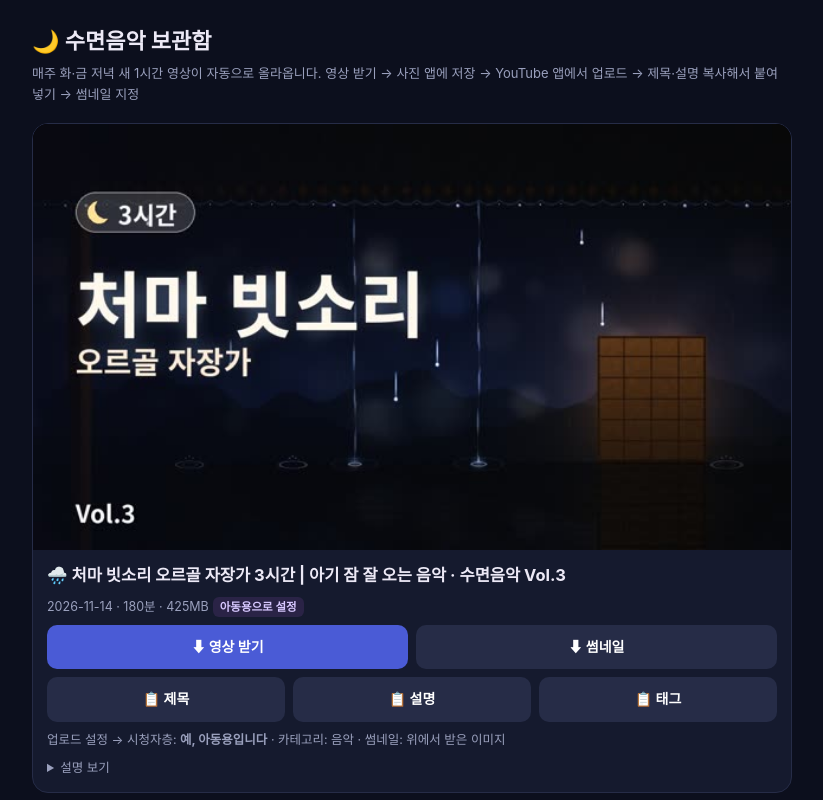
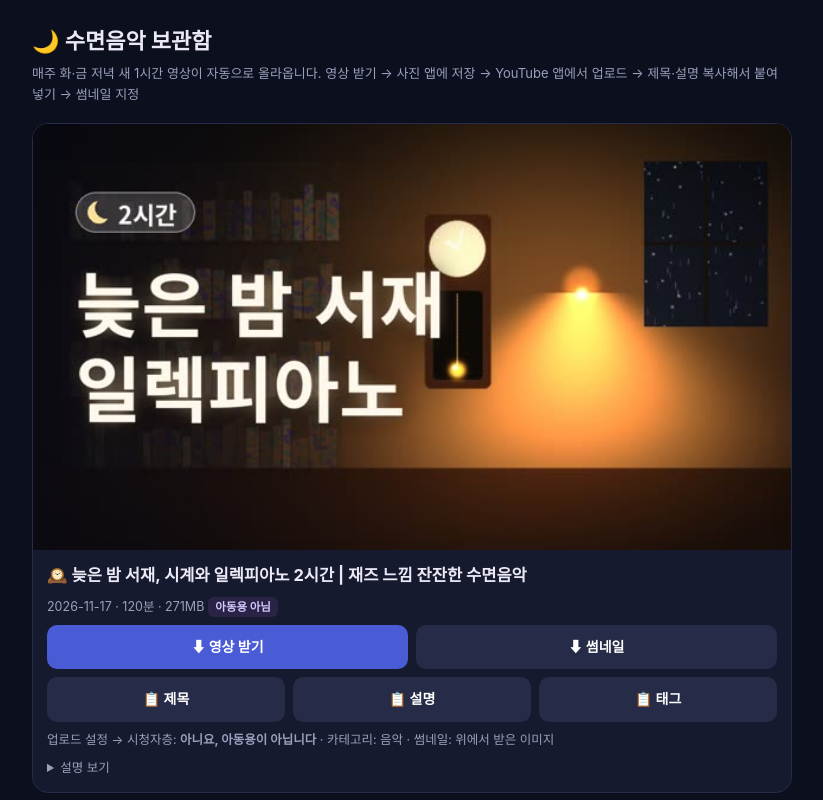
Before and after one commit to yunsub2002/yscomslip, a plain HTML site: page index.html in a window 1280 px wide. Shown: the top 800 px of the page, without its empty margins (228-1051 px from the left). Drawn offline with Linux system fonts and the light colour scheme.

Commit message:
수면음악 1편 추가 (2026-11-17)

```diff
--- a/index.html
+++ b/index.html
@@ -8,12 +8,32 @@ h1{font-size:22px;margin:6px 0 4px}p.s{color:var(--mut);margin:0 0 18px;font-siz
 .r{display:flex;gap:8px;flex-wrap:wrap}.r a,.r button{flex:1;min-width:96px;text-align:center;font:inherit;font-weight:700;font-size:14px;color:#fff;background:#4a5bd6;border:0;border-radius:10px;padding:11px;text-decoration:none;cursor:pointer}
 .r a.t,.r button{background:#262c47}details{font-size:12.5px;color:var(--mut)}details pre{white-space:pre-wrap;font:inherit;background:#0a0d18;padding:10px;border-radius:8px}
 </style></head><body><main><h1>🌙 수면음악 보관함</h1><p class="s">매주 화·금 저녁 새 1시간 영상이 자동으로 올라옵니다. 영상 받기 → 사진 앱에 저장 → YouTube 앱에서 업로드 → 제목·설명 복사해서 붙여 넣기 → 썸네일 지정</p>
+<div class="v"><img src="thumbs/clock_epiano_111711480_thumb.jpg" alt="" loading="lazy"><div class="b"><h2>🕰️ 늦은 밤 서재, 시계와 일렉피아노 2시간 | 재즈 느낌 잔잔한 수면음악</h2>
+<div class="m">2026-11-17 · 120분 · 271MB<span class="k">아동용 아님</span></div>
+<div class="r"><a href="https://github.com/yunsub2002/yscomslip/releases/download/sleep-20261117-1148/clock_epiano_111711480.mp4">⬇ 영상 받기</a><a class="t" href="https://github.com/yunsub2002/yscomslip/releases/download/sleep-20261117-1148/clock_epiano_111711480_thumb.jpg">⬇ 썸네일</a></div>
+<div class="r"><button data-c="t0">📋 제목</button><button data-c="d0">📋 설명</button><button data-c="g0">📋 태그</button></div>
+<div class="m">업로드 설정 → 시청자층: <b>아니요, 아동용이 아닙니다</b> · 카테고리: 음악 · 썸네일: 위에서 받은 이미지</div>
+<span id="t0" hidden>🕰️ 늦은 밤 서재, 시계와 일렉피아노 2시간 | 재즈 느낌 잔잔한 수면음악</span><span id="g0" hidden>일렉피아노, 재즈 수면음악, 시계 소리, 수면음악, 힐링음악, lofi, asmr, jazz sleep, 잠 잘오는 음악, 늦은 밤</span><details><summary>설명 보기</summary><pre id="d0">똑딱이는 괘종시계, 가끔 책장 넘기는 소리, 따뜻한 일렉피아노와 비브라폰. 늦은 밤 스탠드 하나 켜 둔 서재에서 잠드는 느낌이에요.
+
+🌙 2시간 동안 끊김 없이 이어지고, 시작은 천천히 커지고 마지막 1분은 소리가 서서히 작아져 잠을 깨우지 않아요.
+🎧 1분 30초마다 장면이 천천히 바뀌고, 그 장면의 소리도 함께 바뀝니다: 늦은 밤 서재(책장 넘김·괘종시계) → 촛불(장작) → 비 오는 창(빗소리) → 눈 오는 창가(바람·장작)
+🎼 이번 영상의 곡: 새로 작곡한 곡 38곡 — 일렉피아노 파 리디안 4/4박자 ♩=52, 비브라폰 솔 리디안 4/4박자 ♩=57, 펠트 피아노 녹턴 라 도리안 4/4박자 ♩=49 등
+🎻 악기: 일렉피아노 · 비브라폰 · 펠트 피아노
+💤 화면 밝기를 낮추고, 볼륨은 작게 틀어 주세요.
+
+━━━━━━━━━━
+🎵 음원·영상 안내
+이 영상의 음악, 자연의 소리, 배경 영상은 모두 이 채널에서 직접 프로그램으로 작곡·합성·제작한 창작물입니다. 외부 음원이나 샘플, 스톡 영상을 사용하지 않았습니다.
+
+🔔 매주 화요일·금요일 저녁, 새 수면음악이 올라옵니다. 구독하고 함께 푹 자요.
+
+#일렉피아노 #재즈수면음악 #시계소리 #수면음악 #힐링음악 #lofi #asmr #jazzsleep</pre></details></div></div>
 <div class="v"><img src="thumbs/rain_lullaby_111411530_thumb.jpg" alt="" loading="lazy"><div class="b"><h2>🌧️ 처마 빗소리 오르골 자장가 3시간 | 아기 잠 잘 오는 음악 · 수면음악 Vol.3</h2>
 <div class="m">2026-11-14 · 180분 · 425MB<span class="k">아동용으로 설정</span></div>
 <div class="r"><a href="https://github.com/yunsub2002/yscomslip/releases/download/sleep-20261114-1153/rain_lullaby_111411530.mp4">⬇ 영상 받기</a><a class="t" href="https://github.com/yunsub2002/yscomslip/releases/download/sleep-20261114-1153/rain_lullaby_111411530_thumb.jpg">⬇ 썸네일</a></div>
-<div class="r"><button data-c="t0">📋 제목</button><button data-c="d0">📋 설명</button><button data-c="g0">📋 태그</button></div>
+<div class="r"><button data-c="t1">📋 제목</button><button data-c="d1">📋 설명</button><button data-c="g1">📋 태그</button></div>
 <div class="m">업로드 설정 → 시청자층: <b>예, 아동용입니다</b> · 카테고리: 음악 · 썸네일: 위에서 받은 이미지</div>
-<span id="t0" hidden>🌧️ 처마 빗소리 오르골 자장가 3시간 | 아기 잠 잘 오는 음악 · 수면음악 Vol.3</span><span id="g0" hidden>빗소리 자장가, 오르골 자장가, 아기 수면음악, 자장가, 빗소리, 수면음악, 잠 잘오는 음악, 아기 잠재우기, lullaby, rain sounds</span><details><summary>설명 보기</summary><pre id="d0">처마 끝에서 똑똑 떨어지는 빗방울 소리 위로, 매번 새로 작곡한 오르골과 하프 자장가가 천천히 흘러갑니다.
+<span id="t1" hidden>🌧️ 처마 빗소리 오르골 자장가 3시간 | 아기 잠 잘 오는 음악 · 수면음악 Vol.3</span><span id="g1" hidden>빗소리 자장가, 오르골 자장가, 아기 수면음악, 자장가, 빗소리, 수면음악, 잠 잘오는 음악, 아기 잠재우기, lullaby, rain sounds</span><details><summary>설명 보기</summary><pre id="d1">처마 끝에서 똑똑 떨어지는 빗방울 소리 위로, 매번 새로 작곡한 오르골과 하프 자장가가 천천히 흘러갑니다.
 
 🌙 3시간 동안 끊김 없이 이어지고, 시작은 천천히 커지고 마지막 1분은 소리가 서서히 작아져 잠을 깨우지 않아요.
 🎼 이번 영상의 곡: 새로 작곡한 곡 66곡 — 오르골 라 장조 3/4박자 ♩=60, 하프 레 장조 4/4박자 ♩=54, 오르골 미 장조 3/4박자 ♩=55 등
@@ -30,9 +50,9 @@ h1{font-size:22px;margin:6px 0 4px}p.s{color:var(--mut);margin:0 0 18px;font-siz
 <div class="v"><img src="thumbs/rain_lullaby_111319590_thumb.jpg" alt="" loading="lazy"><div class="b"><h2>🌧️ 빗소리 오르골 자장가 2시간 | 아기 잠 잘 오는 음악 · 수면음악 Vol.2</h2>
 <div class="m">2026-11-13 · 120분 · 781MB<span class="k">아동용으로 설정</span></div>
 <div class="r"><a href="https://github.com/yunsub2002/yscomslip/releases/download/sleep-20261113-1959/rain_lullaby_111319590.mp4">⬇ 영상 받기</a><a class="t" href="https://github.com/yunsub2002/yscomslip/releases/download/sleep-20261113-1959/rain_lullaby_111319590_thumb.jpg">⬇ 썸네일</a></div>
-<div class="r"><button data-c="t1">📋 제목</button><button data-c="d1">📋 설명</button><button data-c="g1">📋 태그</button></div>
+<div class="r"><button data-c="t2">📋 제목</button><button data-c="d2">📋 설명</button><button data-c="g2">📋 태그</button></div>
 <div class="m">업로드 설정 → 시청자층: <b>예, 아동용입니다</b> · 카테고리: 음악 · 썸네일: 위에서 받은 이미지</div>
-<span id="t1" hidden>🌧️ 빗소리 오르골 자장가 2시간 | 아기 잠 잘 오는 음악 · 수면음악 Vol.2</span><span id="g1" hidden>빗소리 자장가, 오르골 자장가, 아기 수면음악, 자장가, 빗소리, 수면음악, 잠 잘오는 음악, 아기 잠재우기, lullaby, rain sounds</span><details><summary>설명 보기</summary><pre id="d1">창밖에 조용히 내리는 빗소리 위로, 매번 새로 작곡한 오르골 자장가가 천천히 흘러갑니다.
+<span id="t2" hidden>🌧️ 빗소리 오르골 자장가 2시간 | 아기 잠 잘 오는 음악 · 수면음악 Vol.2</span><span id="g2" hidden>빗소리 자장가, 오르골 자장가, 아기 수면음악, 자장가, 빗소리, 수면음악, 잠 잘오는 음악, 아기 잠재우기, lullaby, rain sounds</span><details><summary>설명 보기</summary><pre id="d2">창밖에 조용히 내리는 빗소리 위로, 매번 새로 작곡한 오르골 자장가가 천천히 흘러갑니다.
 
 🌙 2시간 동안 끊김 없이 이어지고, 시작은 천천히 커지고 마지막 1분은 소리가 서서히 작아져 잠을 깨우지 않아요.
 🎼 이번 영상의 곡: 새로 작곡한 자장가 44곡 (도장조 3/4박자 ♩=56, 시장조 3/4박자 ♩=60, 파장조 3/4박자 ♩=62 등)
@@ -48,9 +68,9 @@ h1{font-size:22px;margin:6px 0 4px}p.s{color:var(--mut);margin:0 0 18px;font-siz
 <div class="v"><img src="thumbs/firefly_lullaby_111314570_thumb.jpg" alt="" loading="lazy"><div class="b"><h2>✨ 반딧불 숲 오르골 3시간 | 아이 잠자리 동화 같은 수면음악</h2>
 <div class="m">2026-11-13 · 180분 · 872MB<span class="k">아동용으로 설정</span></div>
 <div class="r"><a href="https://github.com/yunsub2002/yscomslip/releases/download/sleep-20261113-1457/firefly_lullaby_111314570.mp4">⬇ 영상 받기</a><a class="t" href="https://github.com/yunsub2002/yscomslip/releases/download/sleep-20261113-1457/firefly_lullaby_111314570_thumb.jpg">⬇ 썸네일</a></div>
-<div class="r"><button data-c="t2">📋 제목</button><button data-c="d2">📋 설명</button><button data-c="g2">📋 태그</button></div>
+<div class="r"><button data-c="t3">📋 제목</button><button data-c="d3">📋 설명</button><button data-c="g3">📋 태그</button></div>
 <div class="m">업로드 설정 → 시청자층: <b>예, 아동용입니다</b> · 카테고리: 음악 · 썸네일: 위에서 받은 이미지</div>
-<span id="t2" hidden>✨ 반딧불 숲 오르골 3시간 | 아이 잠자리 동화 같은 수면음악</span><span id="g2" hidden>오르골, 자장가, 반딧불, 아기 수면음악, 어린이 자장가, 꿀잠, 수면음악, 잠 잘오는 음악, music box, lullaby</span><details><summary>설명 보기</summary><pre id="d2">반딧불이 춤추는 여름밤 숲. 오르골과 부드러운 피아노가 번갈아 들려주는 새 자장가들입니다.
+<span id="t3" hidden>✨ 반딧불 숲 오르골 3시간 | 아이 잠자리 동화 같은 수면음악</span><span id="g3" hidden>오르골, 자장가, 반딧불, 아기 수면음악, 어린이 자장가, 꿀잠, 수면음악, 잠 잘오는 음악, music box, lullaby</span><details><summary>설명 보기</summary><pre id="d3">반딧불이 춤추는 여름밤 숲. 오르골과 부드러운 피아노가 번갈아 들려주는 새 자장가들입니다.
 
 🌙 3시간 동안 끊김 없이 이어지고, 시작은 천천히 커지고 마지막 1분은 소리가 서서히 작아져 잠을 깨우지 않아요.
 🎼 이번 영상의 곡: 새로 작곡한 자장가 63곡 (레장조 3/4박자 ♩=53, 라장조 3/4박자 ♩=56, 시장조 3/4박자 ♩=55 등)
@@ -66,9 +86,9 @@ h1{font-size:22px;margin:6px 0 4px}p.s{color:var(--mut);margin:0 0 18px;font-siz
 <div class="v"><img src="thumbs/rain_only_111309040_thumb.jpg" alt="" loading="lazy"><div class="b"><h2>☔ 창밖 빗소리 2시간 | 잠 잘 오는 빗소리 · 공부 · 휴식</h2>
 <div class="m">2026-11-13 · 120분 · 787MB<span class="k">아동용 아님</span></div>
 <div class="r"><a href="https://github.com/yunsub2002/yscomslip/releases/download/sleep-20261113-0904/rain_only_111309040.mp4">⬇ 영상 받기</a><a class="t" href="https://github.com/yunsub2002/yscomslip/releases/download/sleep-20261113-0904/rain_only_111309040_thumb.jpg">⬇ 썸네일</a></div>
-<div class="r"><button data-c="t3">📋 제목</button><button data-c="d3">📋 설명</button><button data-c="g3">📋 태그</button></div>
+<div class="r"><button data-c="t4">📋 제목</button><button data-c="d4">📋 설명</button><button data-c="g4">📋 태그</button></div>
 <div class="m">업로드 설정 → 시청자층: <b>아니요, 아동용이 아닙니다</b> · 카테고리: 음악 · 썸네일: 위에서 받은 이미지</div>
-<span id="t3" hidden>☔ 창밖 빗소리 2시간 | 잠 잘 오는 빗소리 · 공부 · 휴식</span><span id="g3" hidden>빗소리, 빗소리 asmr, 잠잘때 빗소리, 수면 빗소리, 공부할때 빗소리, 백색소음, rain sounds, 수면음악, 자연의 소리, 1시간</span><details><summary>설명 보기</summary><pre id="d3">음악 없이 빗소리만 담았습니다. 창문에 부딪히는 빗방울과 멀리서 내리는 비의 낮은 소리가 1시간 동안 이어집니다.
+<span id="t4" hidden>☔ 창밖 빗소리 2시간 | 잠 잘 오는 빗소리 · 공부 · 휴식</span><span id="g4" hidden>빗소리, 빗소리 asmr, 잠잘때 빗소리, 수면 빗소리, 공부할때 빗소리, 백색소음, rain sounds, 수면음악, 자연의 소리, 1시간</span><details><summary>설명 보기</summary><pre id="d4">음악 없이 빗소리만 담았습니다. 창문에 부딪히는 빗방울과 멀리서 내리는 비의 낮은 소리가 1시간 동안 이어집니다.
 
 🌙 2시간 동안 끊김 없이 이어지고, 시작은 천천히 커지고 마지막 1분은 소리가 서서히 작아져 잠을 깨우지 않아요.
 💤 화면 밝기를 낮추고, 볼륨은 작게 틀어 주세요.
@@ -83,9 +103,9 @@ h1{font-size:22px;margin:6px 0 4px}p.s{color:var(--mut);margin:0 0 18px;font-siz
 <div class="v"><img src="thumbs/rain_lullaby_111211420_thumb.jpg" alt="" loading="lazy"><div class="b"><h2>🌧️ 빗소리 오르골 자장가 1시간 | 아기 잠 잘 오는 음악 · 수면음악</h2>
 <div class="m">2026-11-12 · 60분 · 635MB<span class="k">아동용으로 설정</span></div>
 <div class="r"><a href="https://github.com/yunsub2002/yscomslip/releases/download/sleep-20261112-1142/rain_lullaby_111211420.mp4">⬇ 영상 받기</a><a class="t" href="https://github.com/yunsub2002/yscomslip/releases/download/sleep-20261112-1142/rain_lullaby_111211420_thumb.jpg">⬇ 썸네일</a></div>
-<div class="r"><button data-c="t4">📋 제목</button><button data-c="d4">📋 설명</button><button data-c="g4">📋 태그</button></div>
+<div class="r"><button data-c="t5">📋 제목</button><button data-c="d5">📋 설명</button><button data-c="g5">📋 태그</button></div>
 <div class="m">업로드 설정 → 시청자층: <b>예, 아동용입니다</b> · 카테고리: 음악 · 썸네일: 위에서 받은 이미지</div>
-<span id="t4" hidden>🌧️ 빗소리 오르골 자장가 1시간 | 아기 잠 잘 오는 음악 · 수면음악</span><span id="g4" hidden>빗소리 자장가, 오르골 자장가, 아기 수면음악, 자장가, 빗소리, 수면음악, 잠 잘오는 음악, 아기 잠재우기, lullaby, rain sounds</span><details><summary>설명 보기</summary><pre id="d4">창밖에 조용히 내리는 빗소리 위로, 매번 새로 작곡한 오르골 자장가가 천천히 흘러갑니다.
+<span id="t5" hidden>🌧️ 빗소리 오르골 자장가 1시간 | 아기 잠 잘 오는 음악 · 수면음악</span><span id="g5" hidden>빗소리 자장가, 오르골 자장가, 아기 수면음악, 자장가, 빗소리, 수면음악, 잠 잘오는 음악, 아기 잠재우기, lullaby, rain sounds</span><details><summary>설명 보기</summary><pre id="d5">창밖에 조용히 내리는 빗소리 위로, 매번 새로 작곡한 오르골 자장가가 천천히 흘러갑니다.
 
 🌙 60분 동안 끊김 없이 이어지고, 시작은 천천히 커지고 마지막 1분은 소리가 서서히 작아져 잠을 깨우지 않아요.
 🎼 이번 영상의 곡: 새로 작곡한 자장가 22곡 (파장조 3/4박자 ♩=64, 시장조 3/4박자 ♩=61, 라장조 3/4박자 ♩=56 등)
```
Also changed, not shown: videos.json (+24 -0 lines), thumbs/clock_epiano_111711480_thumb.jpg (added).
